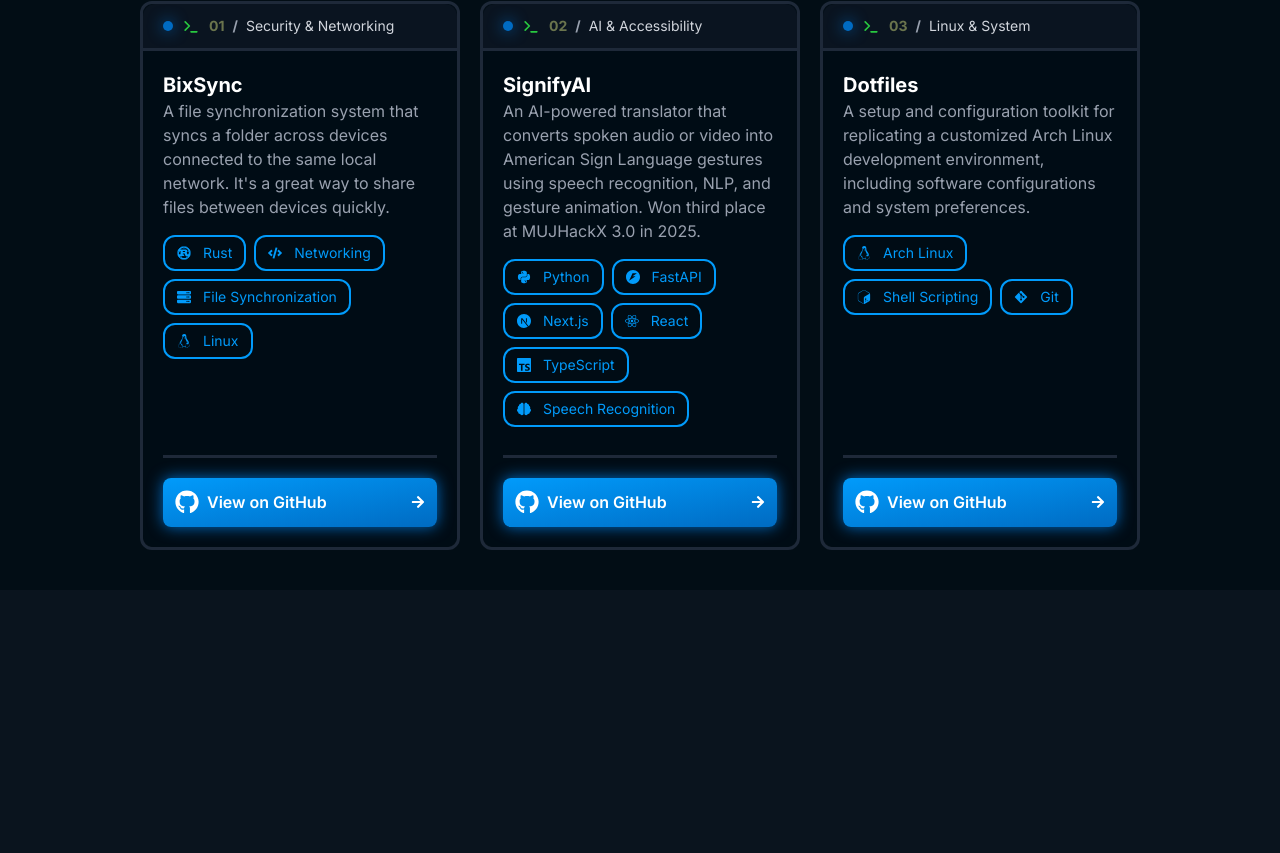
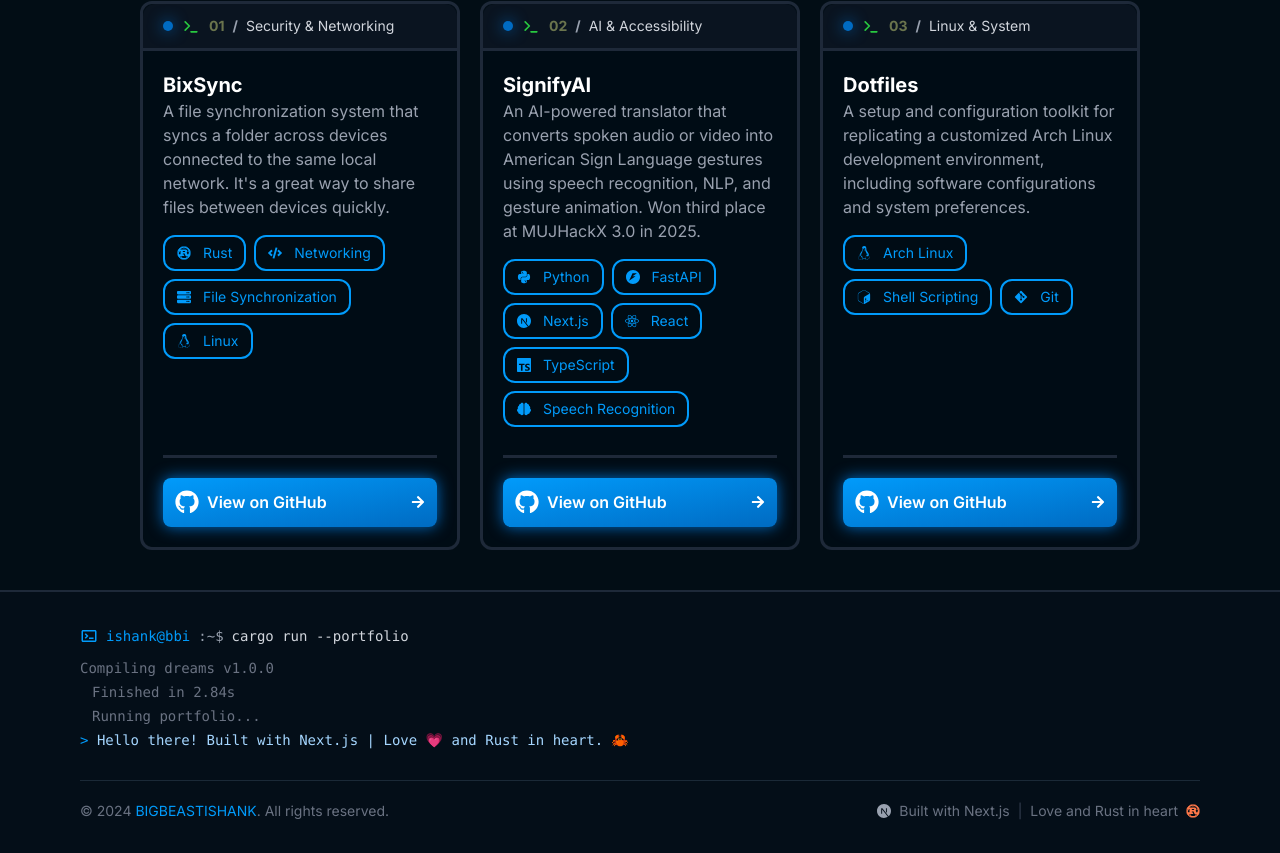
Before and after one commit to BIGBEASTISHANK/bigbeastishank.com, a Next.js app: page / in a window 1280 px wide. Shown: the part 1819-2672 px from the top of the page. Before the commit the page ends 2409 px from the top, so only its background shows below. Built offline with nearby package versions, Linux system fonts and the light colour scheme.

Commit message:
[FEAT] Footer

```diff
--- a/src/app/layout.tsx
+++ b/src/app/layout.tsx
@@ -3,6 +3,7 @@ import { Inter } from "next/font/google";
 import "@/styles/tailwindimport.css";
 import "@/styles/globals.scss";
 import NavbarComponent from "@/components/Navbar";
+import FooterComponent from "@/components/Footer";
 
 const inter = Inter({
 	subsets: ["latin"],
@@ -19,6 +20,7 @@ export default function RootLayout({ children }: LayoutProps<"/">) {
 			<body className="min-h-full flex flex-col">
 				<NavbarComponent />
 				{children}
+				<FooterComponent />
 			</body>
 		</html>
 	);
--- a/src/components/Footer.tsx
+++ b/src/components/Footer.tsx
@@ -1,3 +1,77 @@
+"use client";
+
+import { useState } from "react";
+import { BiTerminal } from "react-icons/bi";
+import { FaRust } from "react-icons/fa";
+import { SiNextdotjs } from "react-icons/si";
+
 export default function FooterComponent() {
-	return <footer></footer>;
+	const [showSecret, setShowSecret] = useState(false);
+
+	return (
+		<footer className="border-t-2 border-gray-800 bg-[#040E18] px-6 py-8 sm:px-10 lg:px-20 2xl:px-40">
+			<div className="mx-auto max-w-[1800px]">
+				{/* Terminal Easter egg */}
+				<div className="group flex flex-col gap-5 sm:flex-row sm:items-start sm:justify-between">
+					<div className="min-w-0 font-mono text-xs leading-6 sm:text-sm">
+						<div className="mb-2 flex items-center gap-2 text-gray-400">
+							<BiTerminal className="text-lg text-[#019BFB]" />
+							<span className="text-[#019BFB]">ishank@bbi</span>
+							<span>:~$</span>
+							<button
+								type="button"
+								onClick={() => setShowSecret(!showSecret)}
+								className="text-left text-gray-300 transition-colors hover:text-[#019BFB] outline-none cursor-pointer"
+								aria-label="Run portfolio Easter egg"
+							>
+								cargo run --portfolio
+							</button>
+						</div>
+
+						<p className="text-gray-500">Compiling dreams v1.0.0</p>
+						<p className="pl-3 text-gray-500">Finished in 2.84s</p>
+						<p className="pl-3 text-gray-500">Running portfolio...</p>
+
+						<p className="text-[#A5D6FF]">
+							<span className="text-[#019BFB]">&gt;</span>{" "}
+							{showSecret
+								? "Fearless concurrency. Zero-cost abstractions. Infinite curiosity."
+								: "Hello there! Built with Next.js | Love 💗 and Rust in heart."}
+							{!showSecret && (
+								<button
+									type="button"
+									onClick={() => setShowSecret(true)}
+									className="ml-2 inline-block transition-transform hover:scale-125"
+									aria-label="Reveal the secret message"
+								>
+									🦀
+								</button>
+							)}
+						</p>
+
+						{showSecret && (
+							<p className="text-[#7EE787]">
+								[OK] All systems operational. <span className="animate-pulse">▋</span>
+							</p>
+						)}
+					</div>
+				</div>
+
+				{/* Copyright */}
+				<div className="mt-7 flex flex-col gap-2 border-t border-[#1B2937] pt-5 text-xs text-gray-500 sm:flex-row sm:items-center sm:justify-between sm:text-sm">
+					<p>
+						© {new Date().getFullYear()} <span className="text-[#019BFB]">BIGBEASTISHANK</span>. All rights reserved.
+					</p>
+
+					<p className="flex items-center gap-2">
+						<SiNextdotjs className="text-gray-400" />
+						<span>Built with Next.js</span>
+						<span className="text-gray-700">|</span>
+						<span>Love and Rust in heart</span>
+						<FaRust className="text-[#FF7849]" />
+					</p>
+				</div>
+			</div>
+		</footer>
+	);
 }
--- a/src/components/Hero.tsx
+++ b/src/components/Hero.tsx
@@ -52,7 +52,7 @@ export default function HeroComponent() {
 				</div>
 
 				{/* Social Link */}
-				<div className="flex gap-5">
+				<div className="flex flex-wrap gap-5">
 					{SocialLink.map((data, index) => (
 						<a href={data.link} key={index} className="items-center text-gray-400">
 							<data.icon className="text-xl sm:text-2xl" />
```
